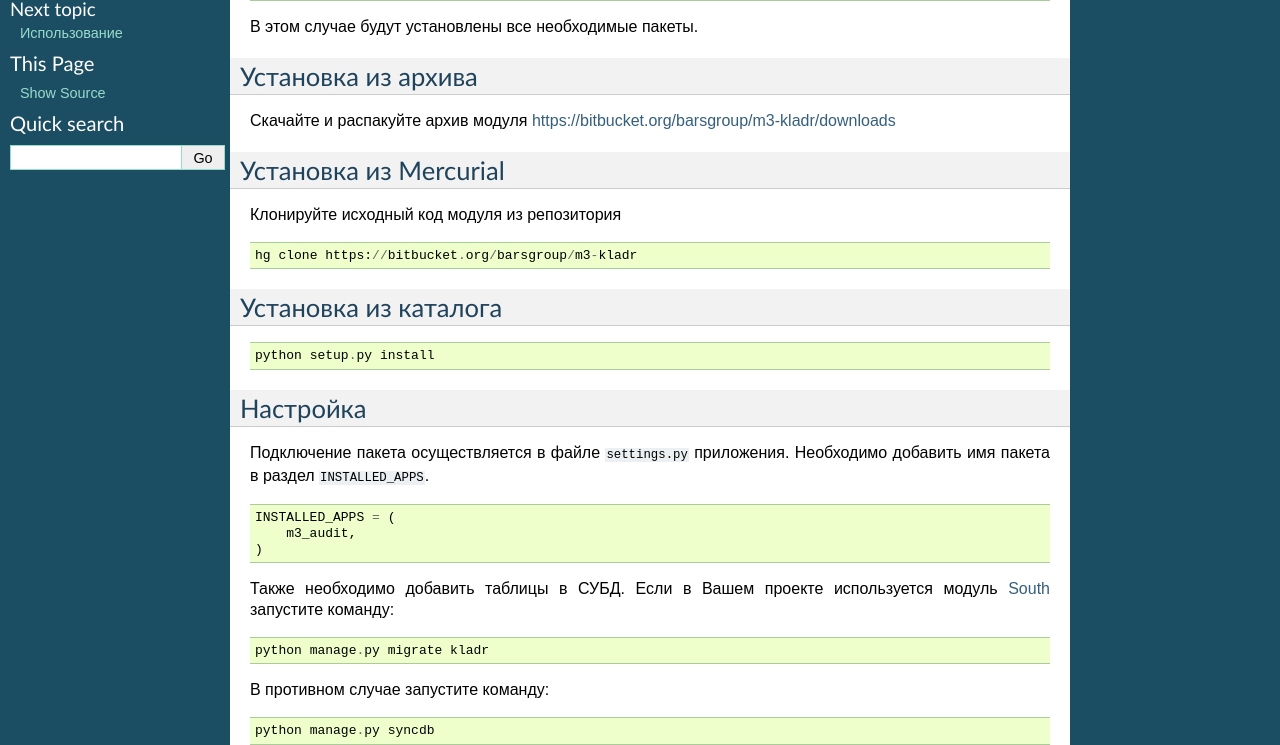
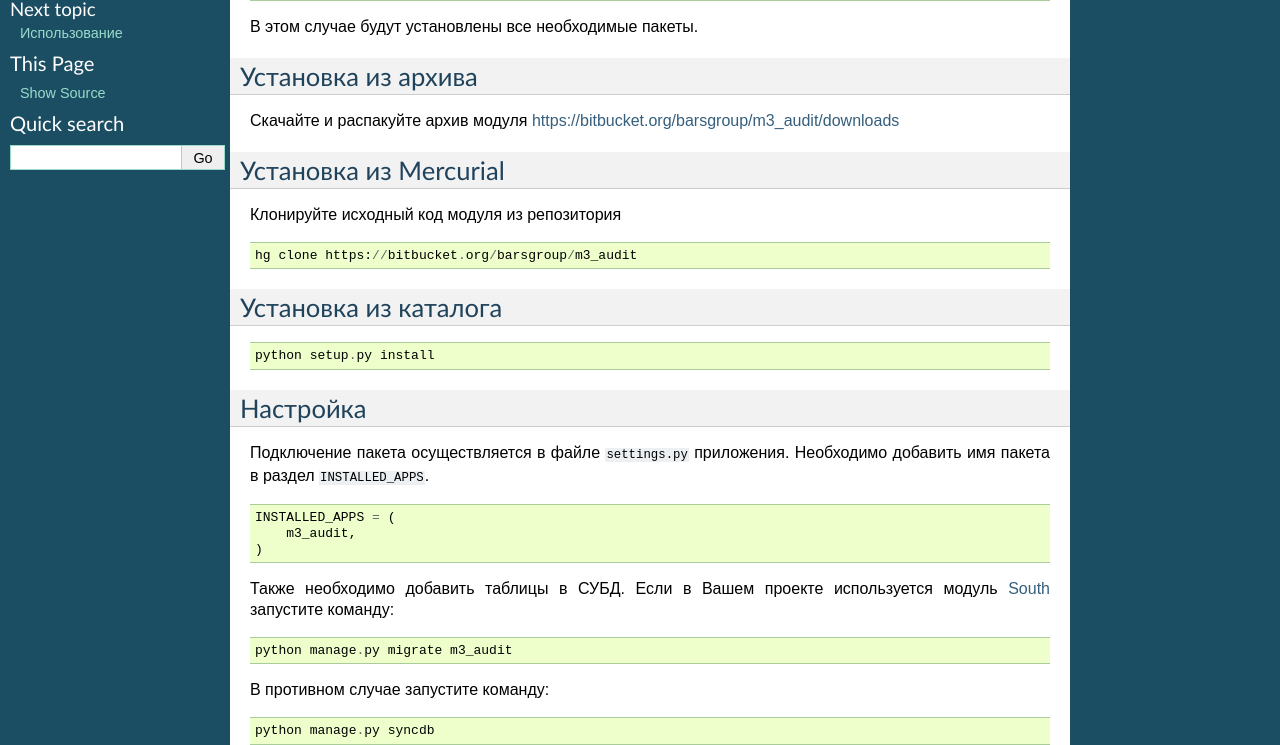
Before and after one commit to barsgroup/m3-audit, a Sphinx documentation site: the page built from docs/instalation.rst, in a window 1280 px wide. Shown: the part 251-996 px from the top of the page. Built offline with Sphinx 7.4.7, drawn with Linux system fonts in a browser that asks for light colours; some of the changed lines change nothing that is shown.

Commit message:
доработка документации

```diff
--- a/docs/instalation.rst
+++ b/docs/instalation.rst
@@ -17,7 +17,7 @@
 Установка из архива
 -------------------
 
-Скачайте и распакуйте архив модуля https://bitbucket.org/barsgroup/m3-kladr/downloads
+Скачайте и распакуйте архив модуля https://bitbucket.org/barsgroup/m3_audit/downloads
 
 Установка из Mercurial
 ----------------------
@@ -26,7 +26,7 @@
 
 ::
 
-    hg clone https://bitbucket.org/barsgroup/m3-kladr
+    hg clone https://bitbucket.org/barsgroup/m3_audit
 
 Установка из каталога
 ---------------------
@@ -50,7 +50,7 @@
 
 ::
 
-    python manage.py migrate kladr
+    python manage.py migrate m3_audit
 
 В противном случае запустите команду:
 
```
